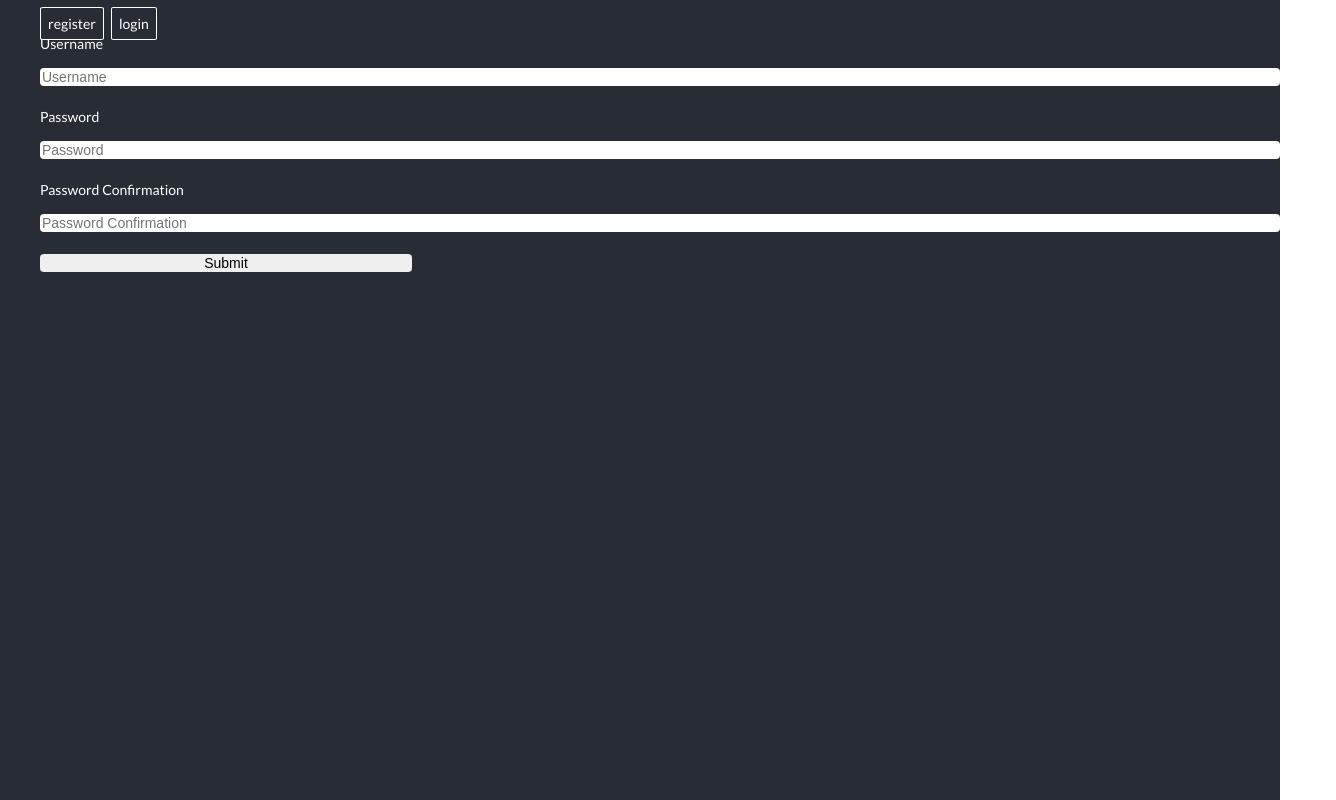
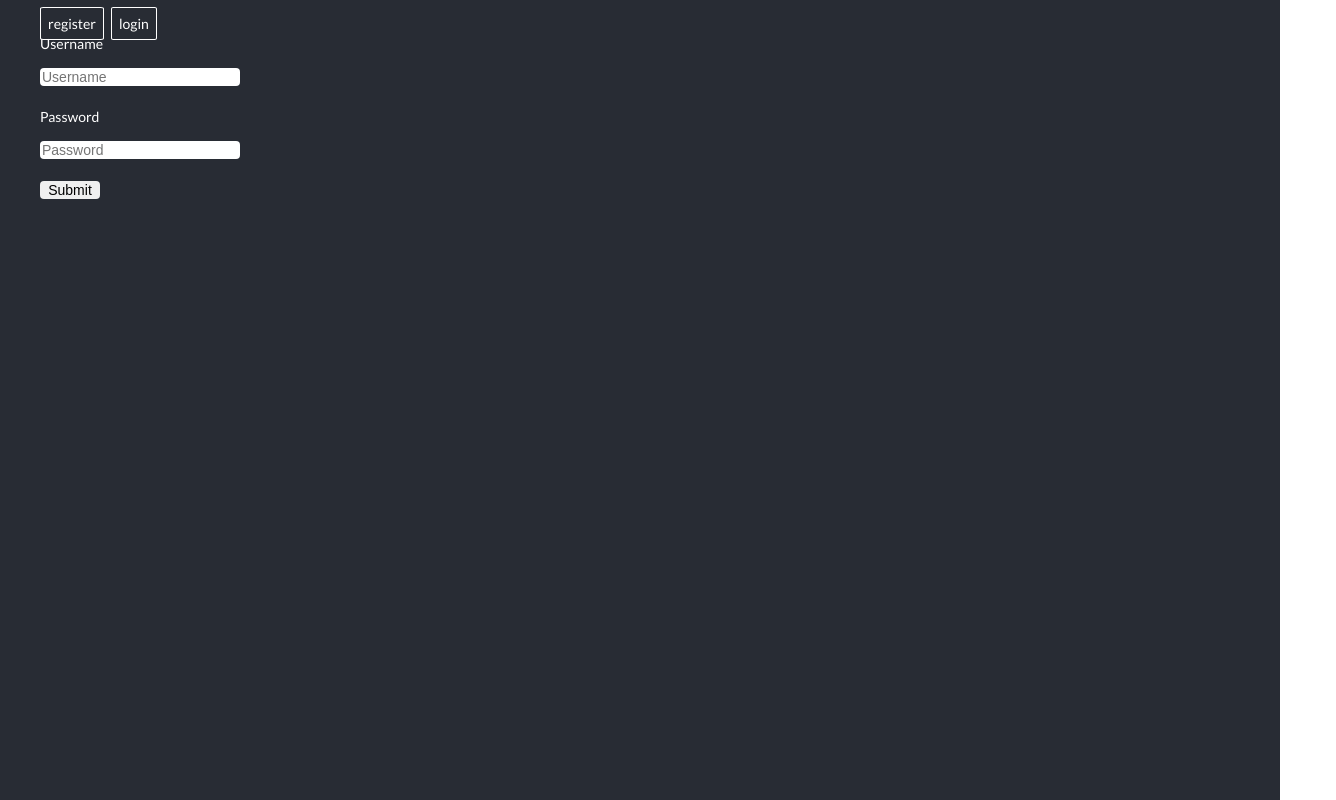
Before and after one commit to evanfujita/flatnote_frontend, a React (Create React App) app: page / in a window 1280 px wide. Both pictures are taken after a click on the item "login". Shown: the top 800 px of the page, 1336 px wide, since content can reach past the window. Built offline with nearby package versions, Linux system fonts and the light colour scheme.

Commit message:
dynamic form sizing

```diff
--- a/src/App.css
+++ b/src/App.css
@@ -149,6 +149,10 @@ input {
   width: 100%;
 }
 
+.dynamic-form {
+  width: 200px;
+}
+
 .delete-popup {
   visibility: hidden;
   z-index: 1;
--- a/src/components/forms/DynamicForm.js
+++ b/src/components/forms/DynamicForm.js
@@ -27,7 +27,7 @@ const DynamicForm = props => {
         }))
 
     return(
-        <form>
+        <form >
             {formFields}
             {/* <input type='submit' value='Submit' /> */}
         </form>
--- a/src/components/main/Login.js
+++ b/src/components/main/Login.js
@@ -47,16 +47,21 @@ const Login = props => {
         event.target.reset()
     }
 
-    const items = [
+    const signupItems = [
         {header: 'Username', type: 'text', name: 'username'},
         {header: 'Password', type: 'password', name: 'password'},
         {header: 'Password Confirmation', type: 'password', name: 'password_confirmation'}
     ]
 
+    const loginItems = [
+        {header: 'Username', type: 'text', name: 'username'},
+        {header: 'Password', type: 'password', name: 'password'},
+    ]
+
+
     return(
-        <form onSubmit={handleSubmit}>
-            <DynamicForm handleChange={handleChange} items={items} />
-            {/* { type === 'login' ? <LoginForm handleChange={handleChange} /> : <RegisterForm handleChange={handleChange} /> } */}
+        <form class='dynamic-form' onSubmit={handleSubmit}>
+            <DynamicForm handleChange={handleChange} items={type==='login' ? loginItems : signupItems} />
             <input type='submit' />
         </form>
     )
```
